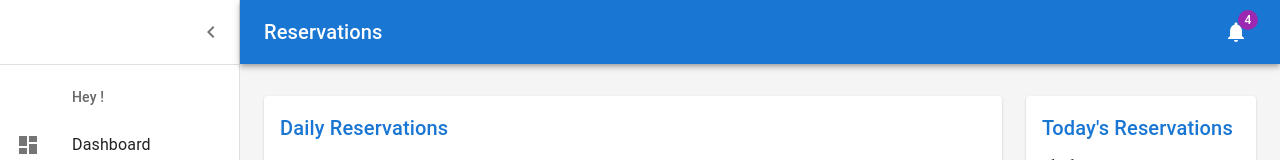
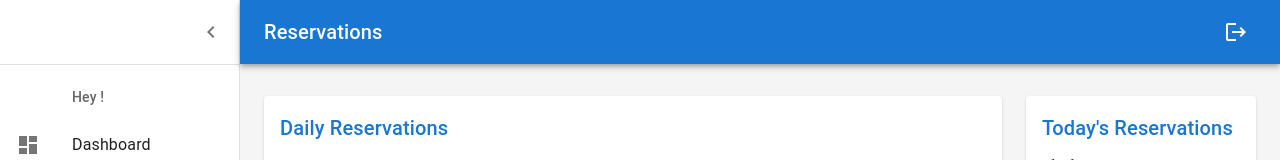
Before and after one commit to markhaur/messapp-frontend, a React (Create React App) app: page /reservations in a window 1280 px wide. Shown: the top 160 px of the page. Built offline with nearby package versions, Linux system fonts and the light colour scheme.

Commit message:
added logout button on every admin page

```diff
--- a/src/pages/AddUser.js
+++ b/src/pages/AddUser.js
@@ -9,16 +9,16 @@ import List from '@mui/material/List';
 import Typography from '@mui/material/Typography';
 import Divider from '@mui/material/Divider';
 import IconButton from '@mui/material/IconButton';
-import Badge from '@mui/material/Badge';
 import Container from '@mui/material/Container';
 import Grid from '@mui/material/Grid';
 import Paper from '@mui/material/Paper';
 import Link from '@mui/material/Link';
 import MenuIcon from '@mui/icons-material/Menu';
+import LogoutIcon from '@mui/icons-material/Logout';
 import ChevronLeftIcon from '@mui/icons-material/ChevronLeft';
-import NotificationsIcon from '@mui/icons-material/Notifications';
 import { mainListItems, secondaryListItems } from './listItems';
 import AddUserForm from './AddUserForm';
+import { logout } from '../api/apis';
 
 function Copyright(props) {
   return (
@@ -31,6 +31,15 @@ function Copyright(props) {
       {'.'}
     </Typography>
   );
+}
+
+async function handleLogout() {
+  alert('adduser')
+  let result = await logout()
+  if (!result.isOk) {
+    alert('Unsuccessful logout')
+  }
+  window.location = 'http://127.0.0.1:3000/login'
 }
 
 const drawerWidth = 240;
@@ -118,10 +127,8 @@ function UserPage() {
             >
               Add User
             </Typography>
-            <IconButton color="inherit">
-              <Badge badgeContent={4} color="secondary">
-                <NotificationsIcon />
-              </Badge>
+            <IconButton color="inherit" onClick={handleLogout}>
+              <LogoutIcon />
             </IconButton>
           </Toolbar>
         </AppBar>
--- a/src/pages/Reservations.js
+++ b/src/pages/Reservations.js
@@ -9,18 +9,18 @@ import List from '@mui/material/List';
 import Typography from '@mui/material/Typography';
 import Divider from '@mui/material/Divider';
 import IconButton from '@mui/material/IconButton';
-import Badge from '@mui/material/Badge';
 import Container from '@mui/material/Container';
 import Grid from '@mui/material/Grid';
 import Paper from '@mui/material/Paper';
 import Link from '@mui/material/Link';
 import MenuIcon from '@mui/icons-material/Menu';
+import LogoutIcon from '@mui/icons-material/Logout';
 import ChevronLeftIcon from '@mui/icons-material/ChevronLeft';
-import NotificationsIcon from '@mui/icons-material/Notifications';
 import { mainListItems, secondaryListItems } from './listItems';
 import Chart from './Chart';
 import Orders from './Orders';
 import ReservationCount from './ReservationCount';
+import { logout } from '../api/apis';
 
 function Copyright(props) {
   return (
@@ -35,6 +35,13 @@ function Copyright(props) {
   );
 }
 
+async function handleLogout() {
+  let result = await logout()
+  if (!result.isOk) {
+    alert('Unsuccessful logout')
+  }
+  window.location = 'http://127.0.0.1:3000/login'
+}
 
 // Generate Sales Data
 function createData(date, reservations) {
@@ -152,10 +159,8 @@ function ReservationContent() {
             >
               Reservations
             </Typography>
-            <IconButton color="inherit">
-              <Badge badgeContent={4} color="secondary">
-                <NotificationsIcon />
-              </Badge>
+            <IconButton color="inherit" onClick={handleLogout}>
+              <LogoutIcon />
             </IconButton>
           </Toolbar>
         </AppBar>
```
